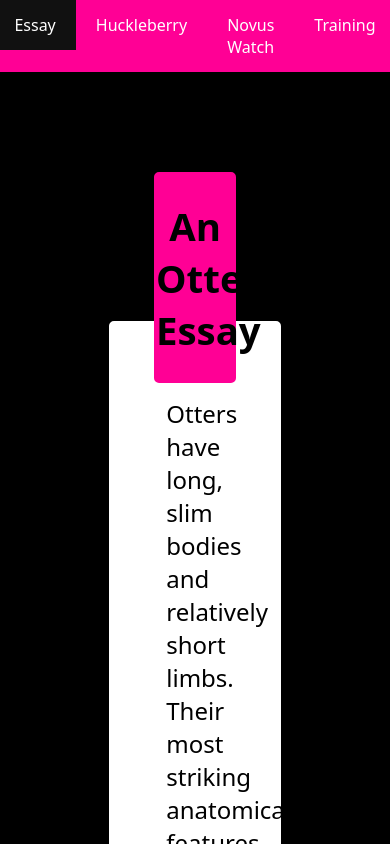
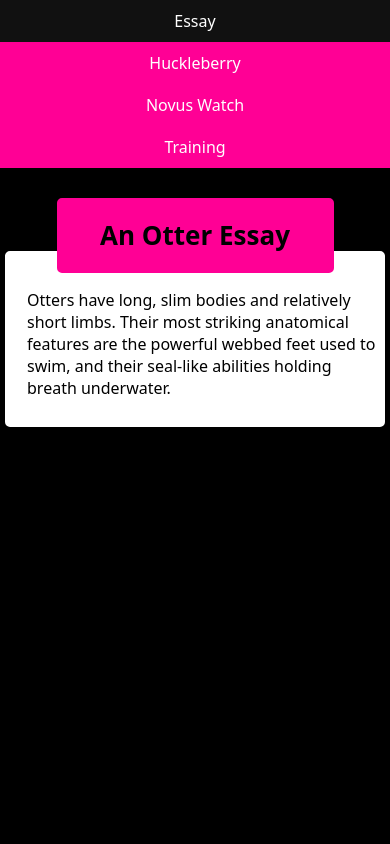
Before and after one commit to devbydijah/assignment-1-4, a plain HTML site: page index.html in a window 390 px wide. Shown: the top 844 px of the page. Drawn offline with Linux system fonts and the light colour scheme.

Commit message:
Add media queries for improved responsiveness on mobile devices

```diff
--- a/index.css
+++ b/index.css
@@ -67,3 +67,44 @@ body {
   position: relative;
   z-index: 1;
 }
+
+/* Media Queries for Responsiveness */
+@media (max-width: 768px) {
+  .navbar ul {
+    flex-direction: column;
+  }
+
+  .navbar li {
+    float: none;
+  }
+
+  .navbar li a {
+    padding: 10px 15px;
+  }
+
+  .heading {
+    width: 50%;
+    font-size: medium;
+    margin: 50px auto -30px auto;
+  }
+
+  .content {
+    width: 70%;
+    font-size: large;
+    padding: 30px 10px 15px 30px;
+  }
+}
+
+@media (max-width: 480px) {
+  .heading {
+    width: 70%;
+    font-size: small;
+    margin: 30px auto -20px auto;
+  }
+
+  .content {
+    width: 90%;
+    font-size: medium;
+    padding: 20px 5px 10px 20px;
+  }
+}
```
